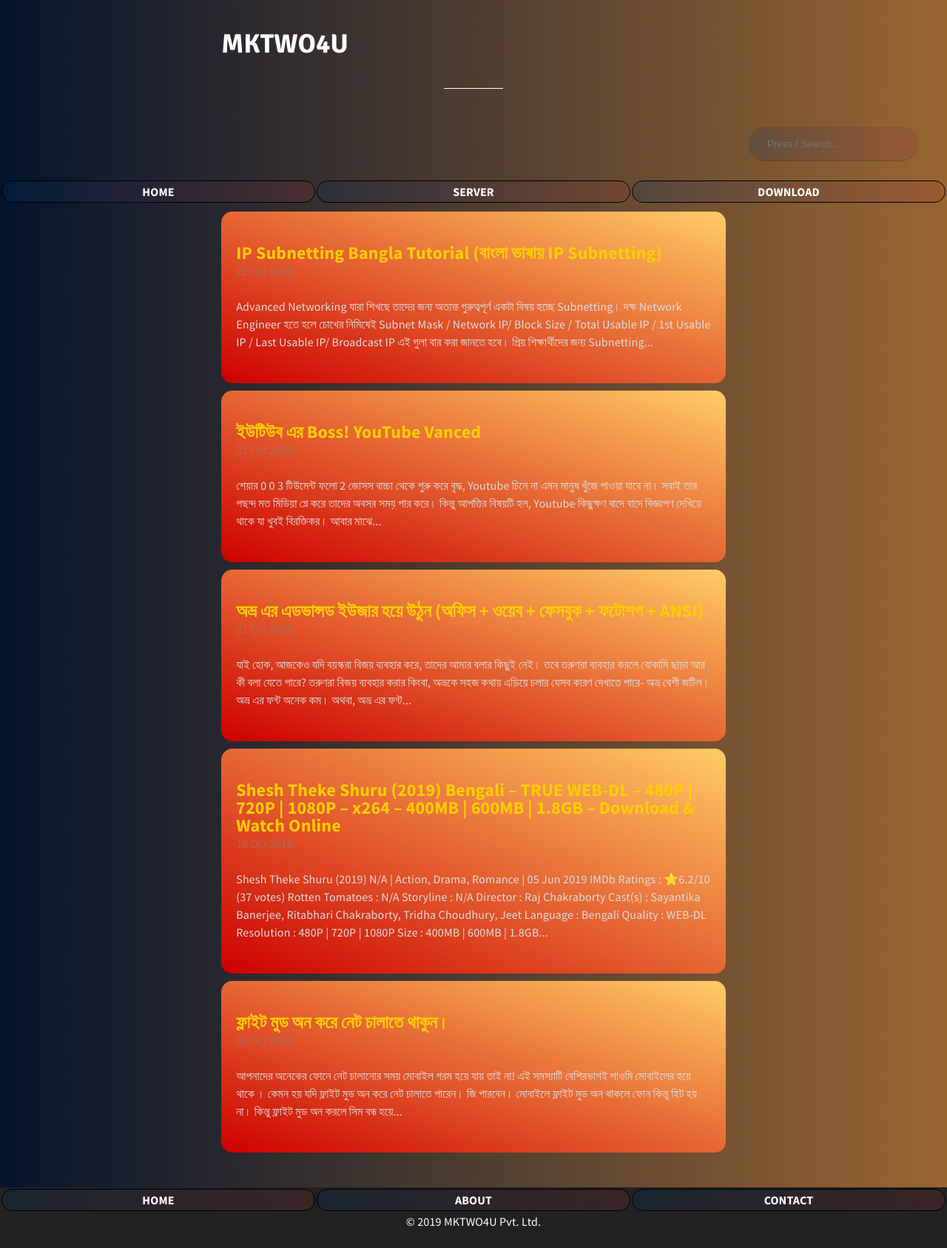
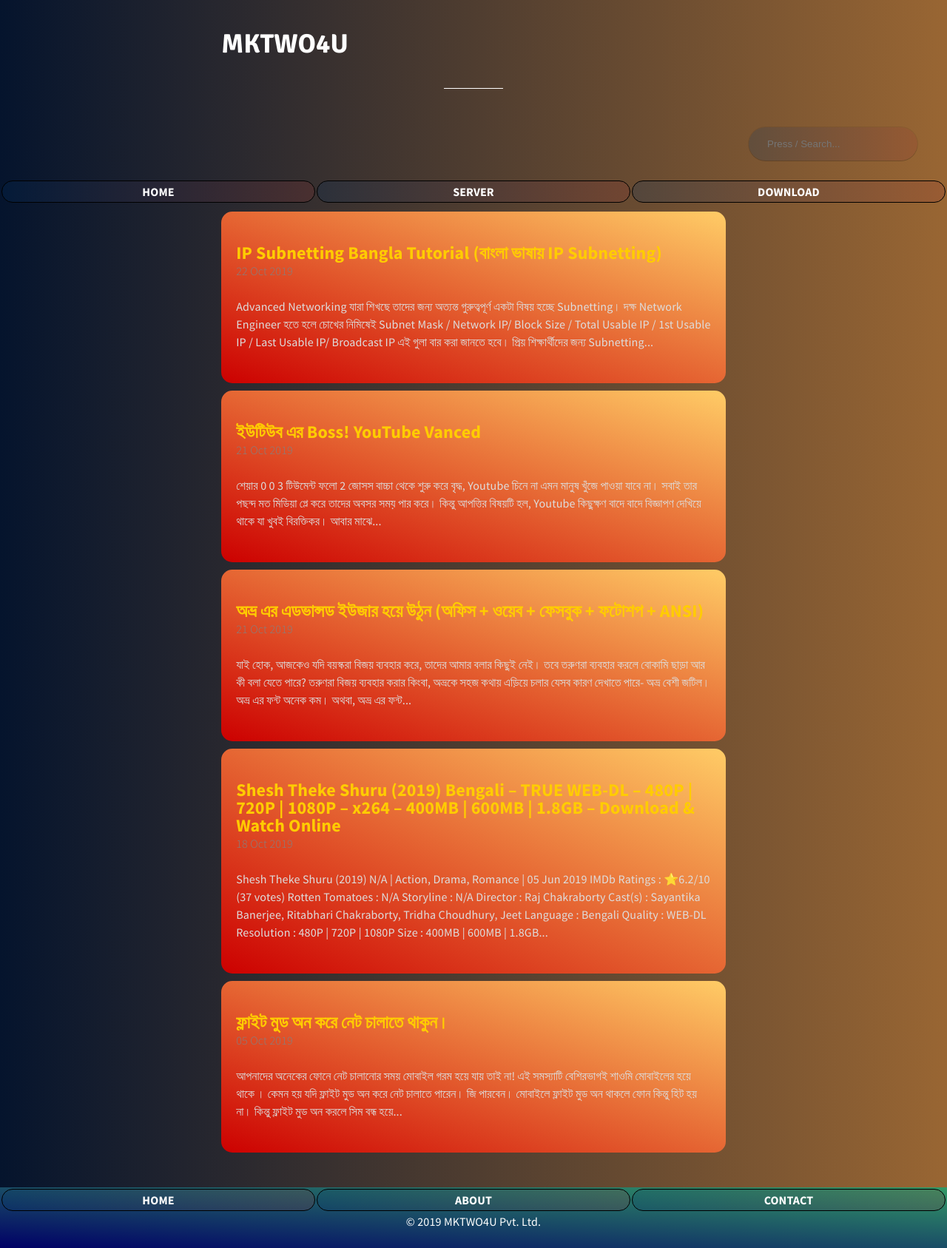
Before and after one commit to bdmilan/blog, a Jekyll site: the page built from index.html, in a window 1280 px wide. Shown: the whole page at 74% size. Built offline with Jekyll 4.4.1, drawn with Linux system fonts in a browser that asks for light colours; the list of posts is cut into pages by our own code.

Commit message:
Update layout.scss

```diff
--- a/_sass/layout.scss
+++ b/_sass/layout.scss
@@ -270,7 +270,7 @@ footer {
 
 .footer {
 	padding: 0px 0;
-	background-color: $main-color;
+	background: linear-gradient(to top right, #000066 0%, #339966 100%);
 	color: #fff;
 	text-align: center;
 	position: absolute;
```
